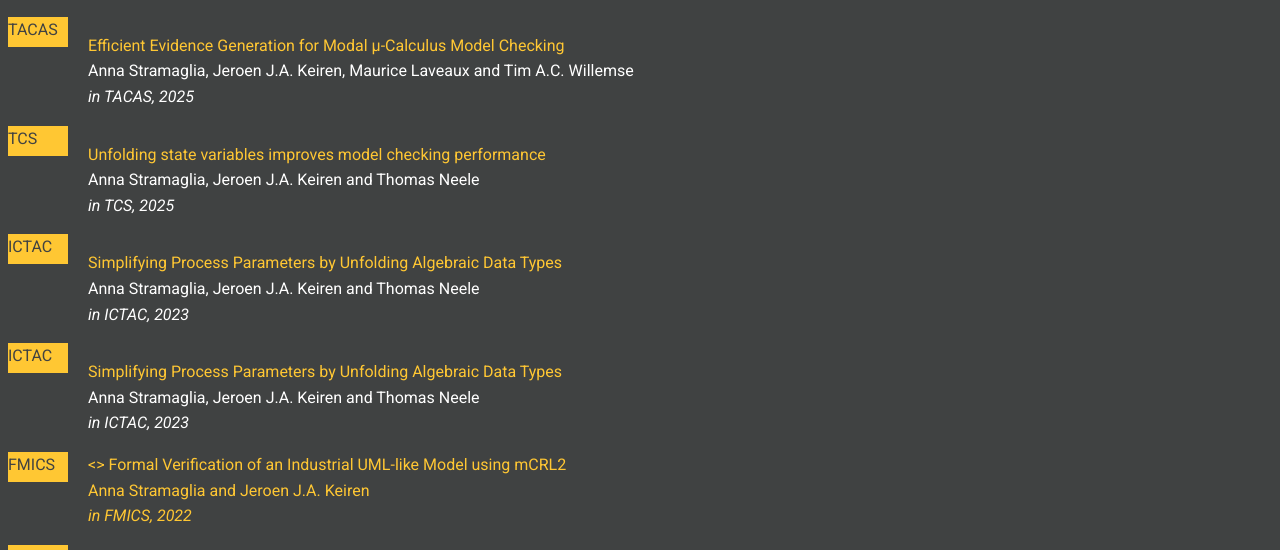
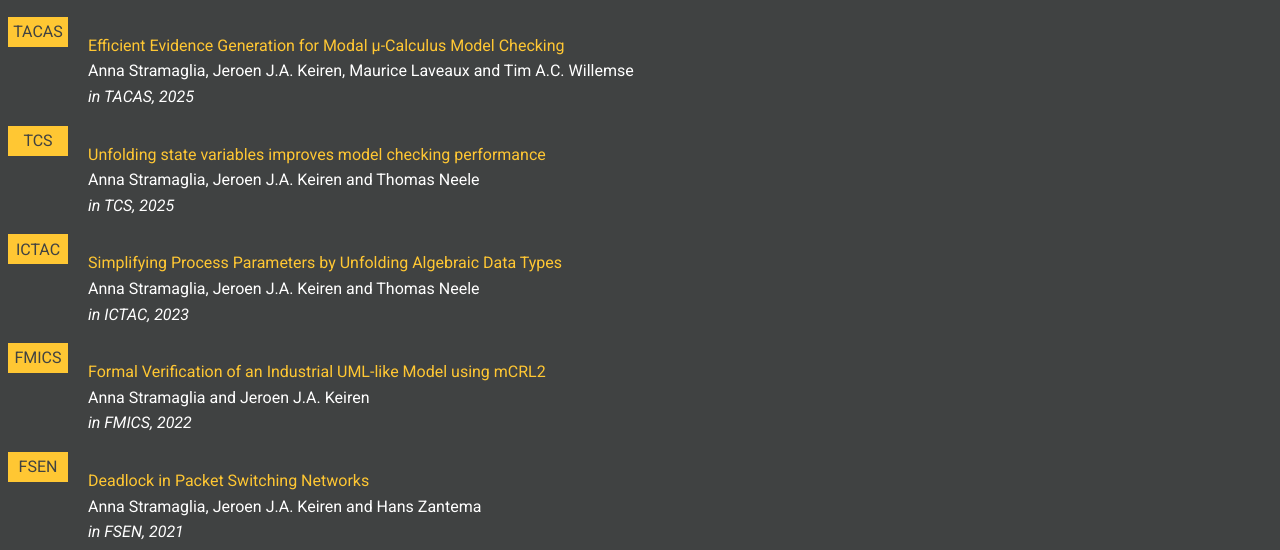
Before and after one commit to annastramaglia/annastramaglia.github.io, a plain HTML site: page publications.html in a window 1280 px wide. Shown: the part 201-751 px from the top of the page. Drawn offline with Linux system fonts and the light colour scheme.

Commit message:
changed layout icon and publications

```diff
--- a/publications.html
+++ b/publications.html
@@ -48,17 +48,6 @@
 				<a href="https://link.springer.com/chapter/10.1007/978-3-031-47963-2_24" target="_blank" rel="noopener noreferrer" style="color: #FFC733; text-decoration: none; " class="underline">
 					Simplifying Process Parameters by Unfolding Algebraic Data Types
 				</a>
-			<br>Anna Stramaglia, Jeroen J.A. Keiren and Thomas Neele
-			<br><em>in ICTAC, 2023</em></p>
-		</div>
-	</div>
-	<div class="container">
-		<div class="box">ICTAC</div>
-		<div>
-			<p>
-				<a href="https://link.springer.com/chapter/10.1007/978-3-031-47963-2_24" target="_blank" rel="noopener noreferrer" style="color: #FFC733; text-decoration: none; " class="underline">
-					Simplifying Process Parameters by Unfolding Algebraic Data Types
-				</a>
 			<br> Anna Stramaglia, Jeroen J.A. Keiren and Thomas Neele
 			<br><em>in ICTAC, 2023</em></p>
 		</div>
@@ -66,7 +55,7 @@
 	<div class="container">
 		<div class="box">FMICS</div>
 		<div>
-			<>
+			<p>
 				<a href="https://link.springer.com/chapter/10.1007/978-3-031-15008-1_7" target="_blank" rel="noopener noreferrer" style="color: #FFC733; text-decoration: none; " class="underline">
 					Formal Verification of an Industrial UML-like Model using mCRL2
 				</a>
--- a/style.css
+++ b/style.css
@@ -69,7 +69,7 @@ section {
     width: 30px;
     height: auto;
 	object-fit: contain;
-	margin-left: 20px;
+	margin-left: 0;
 }
 
 footer {
@@ -80,6 +80,7 @@ footer {
     bottom: 0;
     width: 100%;
     border-top: 1px solid #FFB347;
+    font-size:smaller;
 }
 
 .underline {
@@ -112,6 +113,7 @@ footer {
 
 .container {
     display: flex; /* Enables flexbox layout */
+    align-items: flex-start;
 }
 
 .box {
@@ -119,8 +121,9 @@ footer {
     height: 30px; /* Adjust height */
     background-color: #FFC733;
     color: #404242;
+    text-align: center;
     display: flex;
-    text-align: center;
-    align-content:center;
+    align-items: center;
+    justify-content: center;
     margin-right: 20px; /* Adds space between the box and the text */
 }
```
Also changed, not shown: about.html (+1 -1 lines), index.html (+1 -1 lines).
